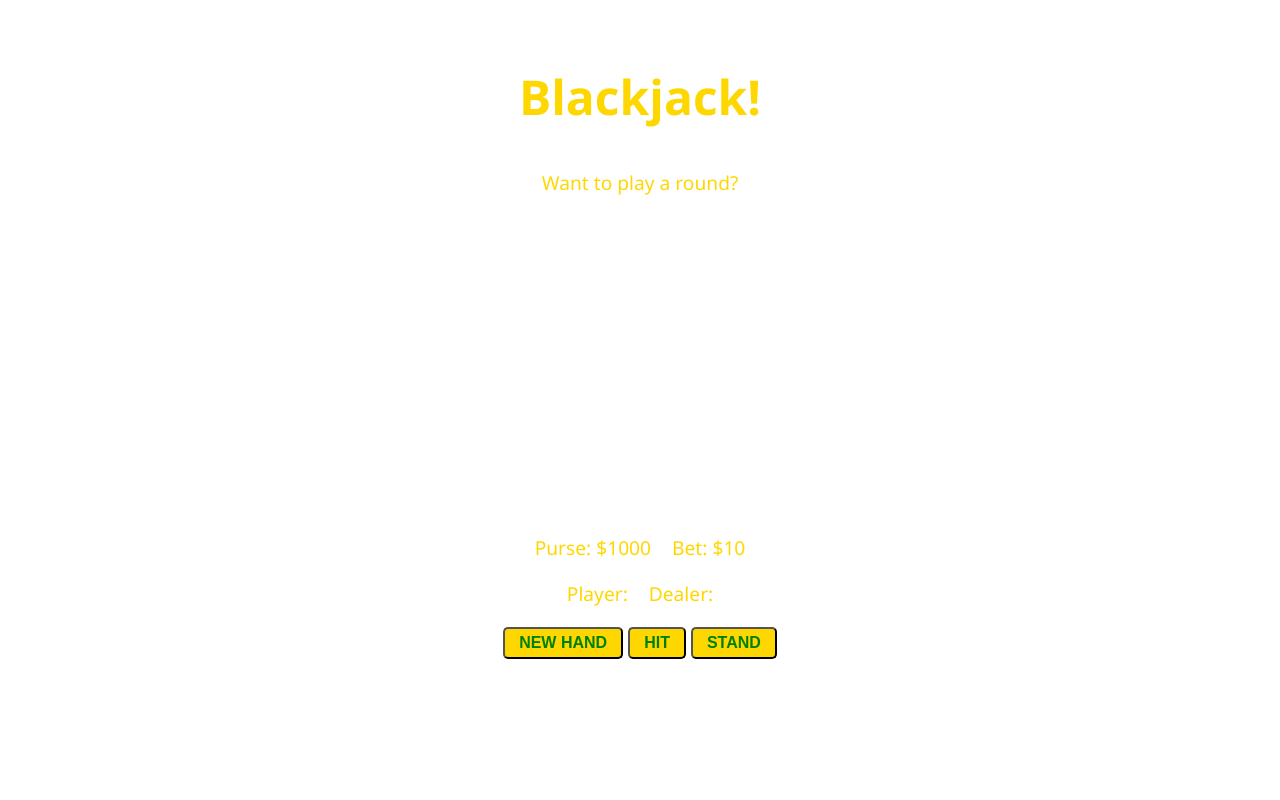
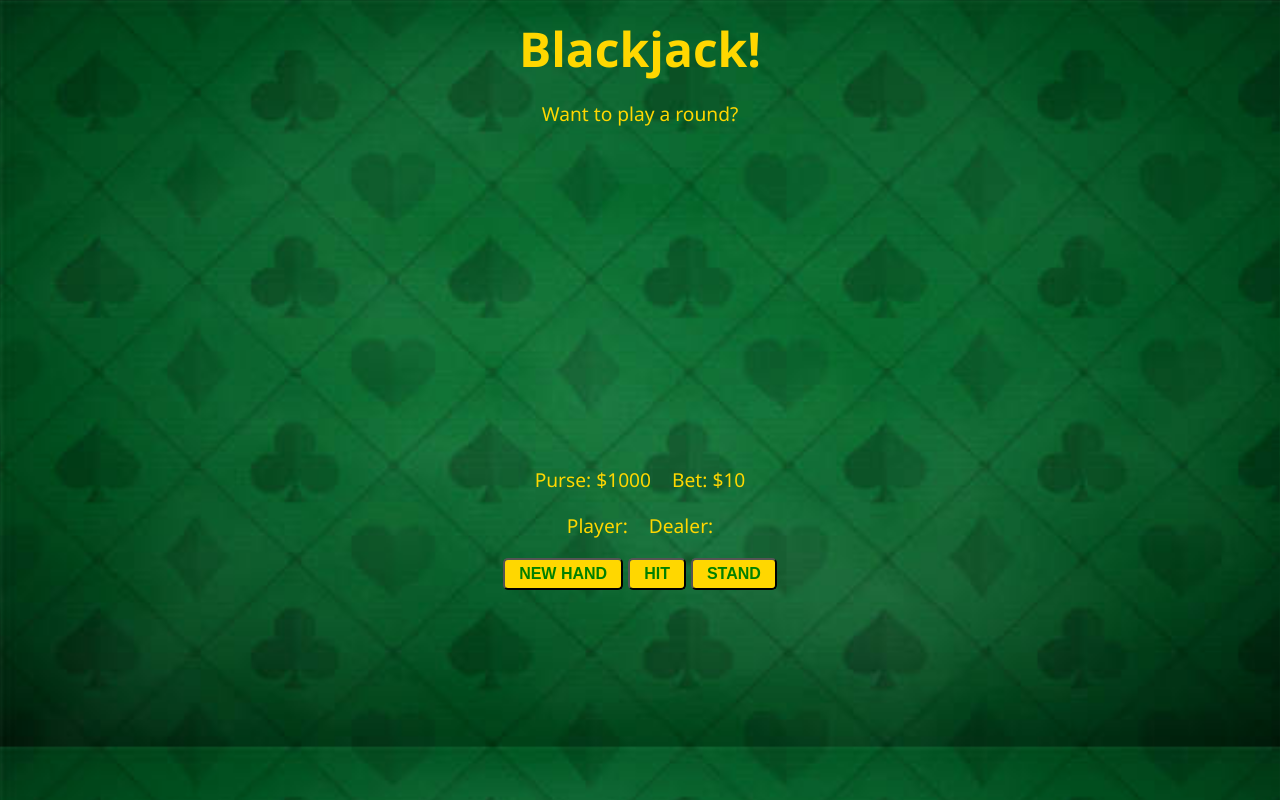
Before and after one commit to GregNicholas/BlackJack, a website built with Parcel: page index.html in a window 1280 px wide. Shown: the top 800 px of the page. Built offline with nearby package versions, Linux system fonts and the light colour scheme; files whose address does not match are found by name.

Commit message:
background image

```diff
--- a/src/styles.css
+++ b/src/styles.css
@@ -1,18 +1,19 @@
 body {
   font-family: "Segoe UI", Tahoma, Geneva, Verdana, sans-serif;
-  background-image: url("src/images/bjtable.jpg");
+  background-image: url("../src/images/bjtable.jpg");
   background-size: cover;
 }
 
 .container {
   max-width: 600px;
-  margin: 4rem auto;
+  margin: 1rem auto;
   text-align: center;
   font-size: 1.2rem;
   color: gold;
 }
 
 h1 {
+  margin: 0;
   font-weight: bold;
   font-size: 3rem;
 }
```
